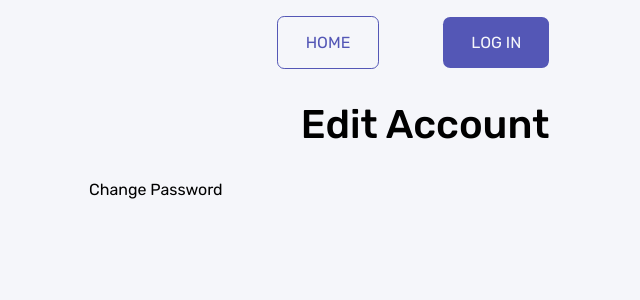
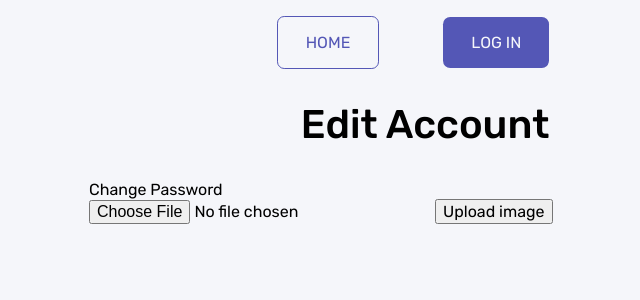
Before and after one commit to SpectreAscended/interactive-comment-section, a React (Vite) app: page /account in a window 1280 px wide. Shown: the top 300 px of the page, without its empty margins (215-855 px from the left). Built offline with nearby package versions, Linux system fonts and the light colour scheme; no server answers.

Commit message:
Added function to upload images to firebage storage

```diff
--- a/src/components/auth/Account.tsx
+++ b/src/components/auth/Account.tsx
@@ -1,15 +1,40 @@
 import { authContext } from '../../context/AuthContext';
-import { useContext } from 'react';
+import { useContext, useState } from 'react';
 import { Link } from 'react-router-dom';
+import { storage } from '../../firebase';
+import { ref, uploadBytes } from 'firebase/storage';
 
 const Account: React.FC = () => {
   const { userData } = useContext(authContext);
+  const [imageUpload, setImageUpload] = useState<any>(null);
+
+  const uploadImage = async (e: React.FormEvent) => {
+    e.preventDefault();
+    if (imageUpload == null) return;
+    const imageRef = ref(
+      storage,
+      `images/${crypto.randomUUID() + imageUpload.name}`
+    );
+    try {
+      await uploadBytes(imageRef, imageUpload);
+      alert('image uploaded');
+    } catch (err) {}
+  };
+  const imageUploadHandler = (e: React.FormEvent<HTMLInputElement>) => {
+    if (e.currentTarget.files) {
+      setImageUpload(e.currentTarget.files[0]);
+    }
+  };
 
   return (
     <section className="account">
       <h1 className="account__heading">Edit Account</h1>
       <h2>{userData.userName}</h2>
       <Link to="changepassword">Change Password</Link>
+      <form onSubmit={uploadImage}>
+        <input type="file" onChange={imageUploadHandler} />
+        <button>Upload image</button>
+      </form>
     </section>
   );
 };
--- a/src/components/auth/ChangePasswordForm.tsx
+++ b/src/components/auth/ChangePasswordForm.tsx
@@ -42,15 +42,14 @@ const ChangePasswordForm: React.FC = () => {
     resetConfirmPassword();
   };
 
-  const user = auth.currentUser;
-
   const changePasswordHandler = async (e: React.FormEvent) => {
     e.preventDefault();
     setSuccessMessage(null);
     setError(null);
 
-    const email = user?.email;
-    if (!email) {
+    const user = auth.currentUser;
+    if (!user) {
+      navigate('/login');
       return;
     }
 
@@ -58,10 +57,11 @@ const ChangePasswordForm: React.FC = () => {
       setError('New passwords do not match.');
       return;
     }
+
     try {
       const userCredential = await signInWithEmailAndPassword(
         auth,
-        email,
+        user.email!,
         currentPasswordValue
       );
       if (!userCredential) return;
--- a/src/firebase.ts
+++ b/src/firebase.ts
@@ -1,5 +1,6 @@
 import { initializeApp } from 'firebase/app';
 import { getAuth } from 'firebase/auth';
+import { getStorage } from 'firebase/storage';
 // import { getFirestore, collection, getDocs } from 'firebase/firestore/lite';
 
 const firebaseConfig = {
@@ -14,4 +15,5 @@ const firebaseConfig = {
 const app = initializeApp(firebaseConfig);
 
 export const auth = getAuth(app);
+export const storage = getStorage(app);
 // export const db = getFirestore
```
